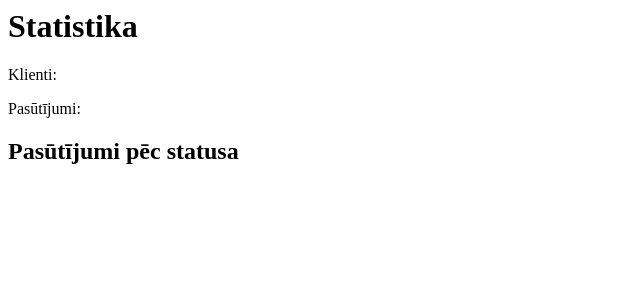
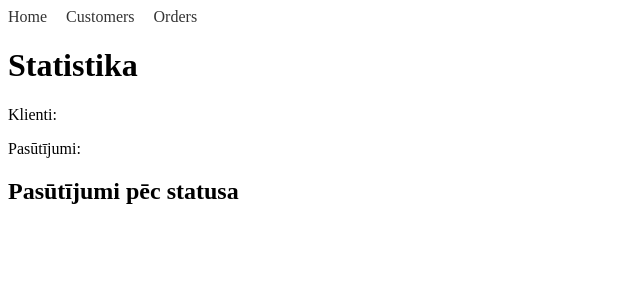
Before and after one commit to Krigers08/veikalsV2, a PHP site: page /home.php in a window 1280 px wide. Shown: the top 300 px of the page, without its empty margins (0-640 px from the left). Run offline with PHP 8.4, Linux system fonts and the light colour scheme; data that the repository does not hold is empty.

Commit message:
added a navigation bar

```diff
--- a/src/views/customers.php
+++ b/src/views/customers.php
@@ -1,3 +1,4 @@
+<?php require __DIR__ . '/layout/nav.php'; ?>
 <?php
 echo "<h1>Klientu saraksts</h1>";
 echo "<ul>";
--- a/src/views/home.php
+++ b/src/views/home.php
@@ -1,3 +1,4 @@
+<?php require __DIR__ . '/layout/nav.php'; ?>
 <?php
 echo "<h1>Statistika</h1>";
 echo "<p>Klienti: " . $stats['customer_count'] . "</p>";
--- /dev/null
+++ b/src/views/layout/nav.php
@@ -0,0 +1,11 @@
+<?php $current = parse_url($_SERVER['REQUEST_URI'], PHP_URL_PATH); ?>
+<style>
+    nav { margin-bottom: 20px; }
+    nav a { margin-right: 15px; text-decoration: none; color: #333; }
+    nav a.active { font-weight: bold; color: #000; }
+</style>
+<nav>
+    <a href="/" <?= $current === '/' ? 'class="active"' : '' ?>>Home</a>
+    <a href="/customers" <?= $current === '/customers' ? 'class="active"' : '' ?>>Customers</a>
+    <a href="/orders" <?= $current === '/orders' ? 'class="active"' : '' ?>>Orders</a>
+</nav>
--- a/src/views/orders.php
+++ b/src/views/orders.php
@@ -1,3 +1,4 @@
+<?php require __DIR__ . '/layout/nav.php'; ?>
 <?php
 echo "<h1>Pasūtījumu saraksts</h1>";
 echo "<ul>";
```
